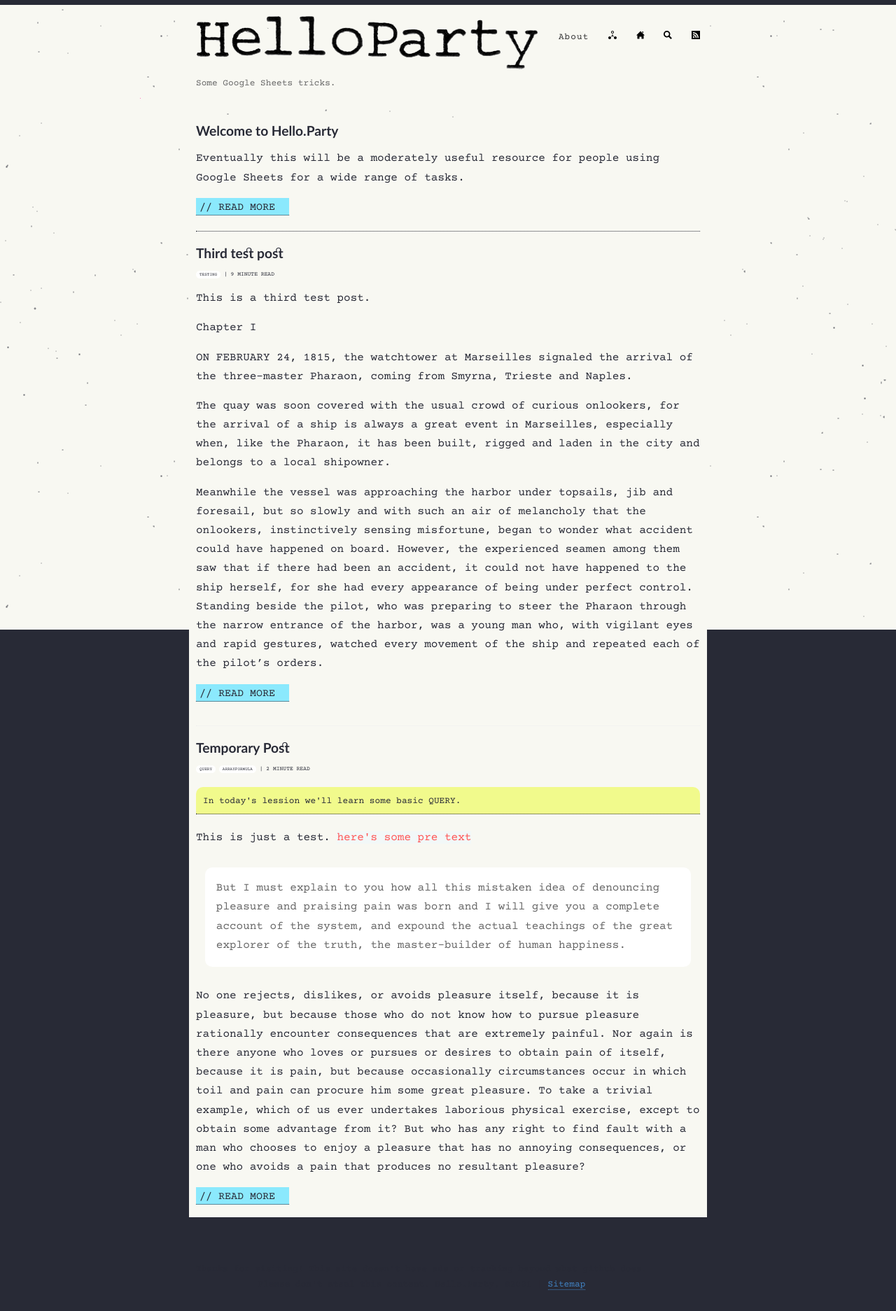
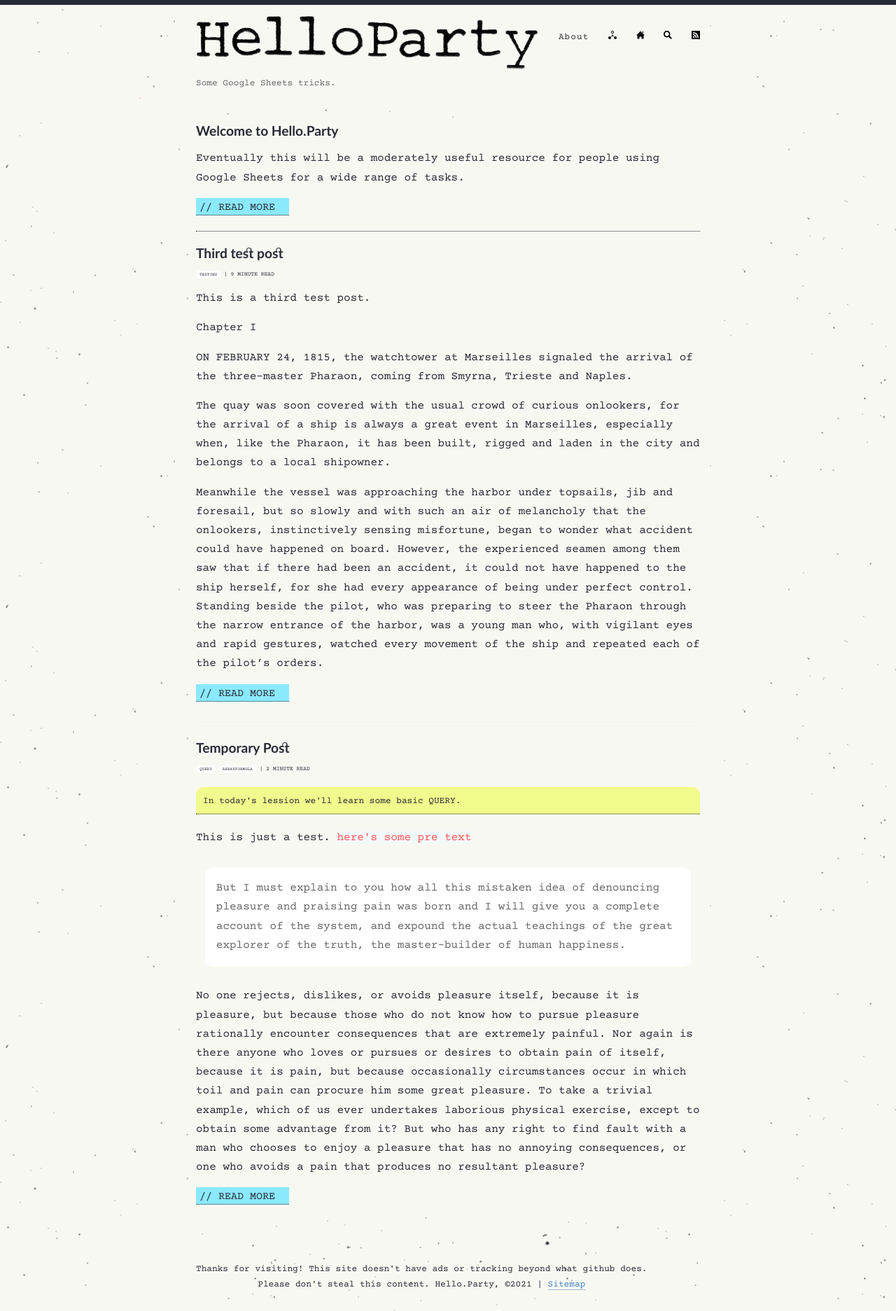
Before and after one commit to hello-party/hello-party-old.github.io, a Jekyll site: the page built from index.html, in a window 1280 px wide. Shown: the whole page at 70% size. Built offline with Jekyll 4.4.1, drawn with Linux system fonts in a browser that asks for light colours; the list of posts is cut into pages by our own code.

Commit message:
Update style.scss

```diff
--- a/assets/style.scss
+++ b/assets/style.scss
@@ -41,7 +41,6 @@ div#deadpixel {
 html {
   font-size: 100%;
   height: 100%;
-  background: $black;
 }
 
 body {
```
